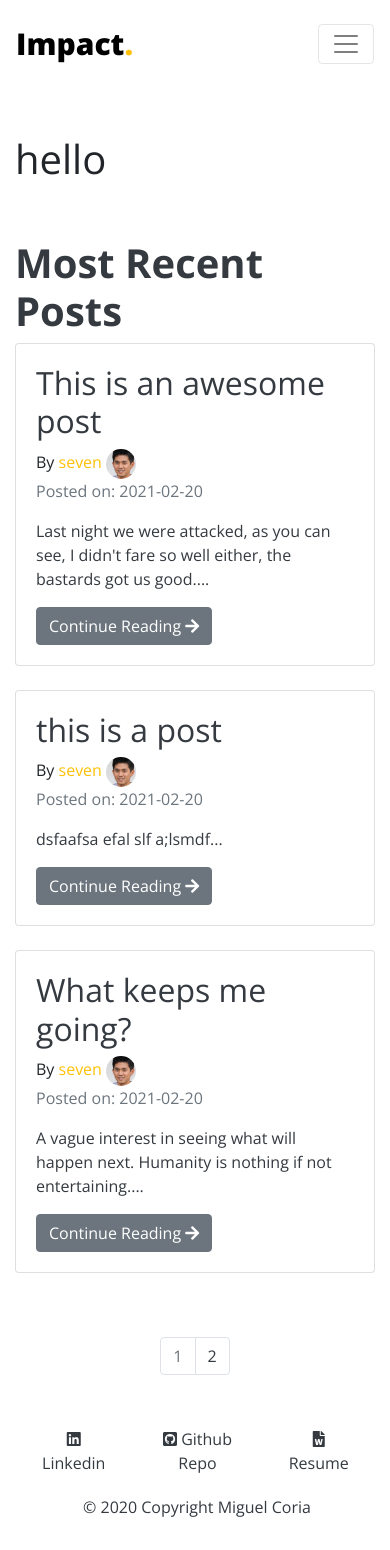
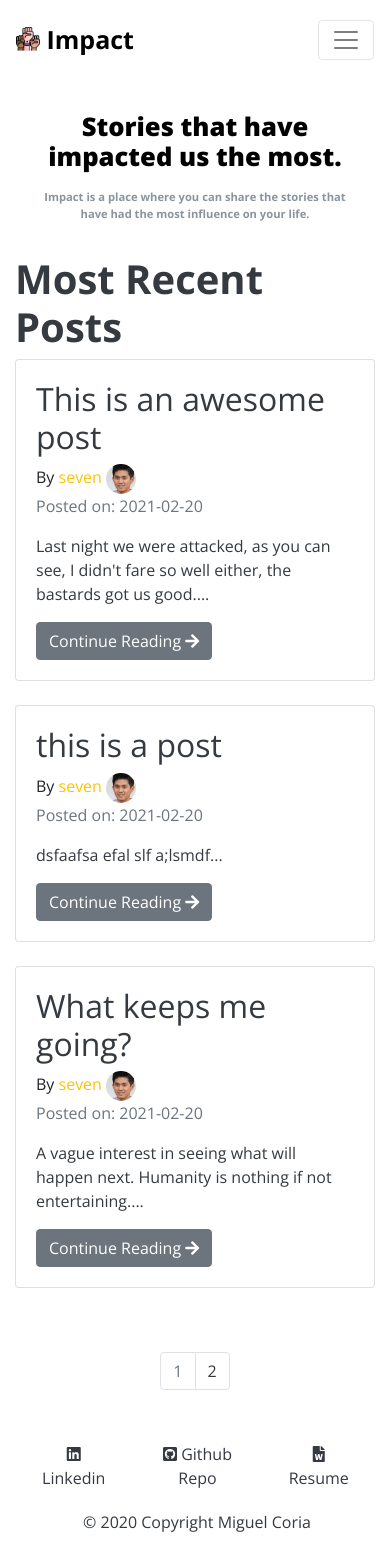
Before and after one commit to miguelcoria94/Impact, a Flask app: page / in a window 390 px wide. Before the commit the page ends 1517 px from the top, so only its background shows below. Run offline with Flask 2, Linux system fonts and the light colour scheme; data comes from the database, SQL or seed files in the repository; some libraries are stand-ins or nearby versions.

Commit message:
working on nav

```diff
--- a/impact/static/styles/main.css
+++ b/impact/static/styles/main.css
@@ -10,6 +10,14 @@ body {
 
 nav {
   padding: 1rem 3rem !important;
+  background-color: #ffff;
+}
+
+.navbar-logo-image {
+  height: 1.5rem;
+  width: auto;
+  position: relative;
+  bottom: 3px;
 }
 
 .nav-item {
@@ -19,7 +27,7 @@ nav {
 .nav-link {
   font-size: 0.8rem !important;
   font-weight: bold !important;
-  color: #afbbcc !important;
+  color: #8b949e !important;
   display: flex;
   align-items: center;
 }
@@ -53,10 +61,35 @@ nav {
   color: #fdc500 !important;
 }
 
+.nav-brand-logo {
+  stroke: #fdc500;
+}
+
 /* homepage */
 
 .home-header {
-  padding: 3rem 0rem;
+  padding: 6rem 3rem;
+  display: flex;
+  justify-content: center;
+  align-items: center;
+  align-content: center;
+  flex-direction: column;
+}
+
+.home-header-title {
+  font-size: 4rem;
+  font-weight: 800;
+  text-align: center;
+  margin-bottom: 1.5rem;
+  color: black;
+}
+
+.home-header-subtitle {
+  color: #8b949e;
+  font-weight: bold;
+  display: inline-block;
+  font-size: 0.8rem;
+  text-align: center;
 }
 /* account page */
 
@@ -68,9 +101,10 @@ nav {
 }
 
 .logo-text {
-  font-size: 30px !important;
+  font-size: 25px !important;
   font-weight: 800 !important;
   color: black !important;
+  font-weight: 700 !important;
 }
 
 .form-div {
@@ -87,7 +121,24 @@ textarea {
   border-radius: 100%;
 }
 
+@media only screen and (max-width: 863px) {
+  .home-header-title {
+    font-size: 3rem;
+  }
+
+  .home-header {
+    padding: 4rem 2rem;
+  }
+
+  .home-header-subtitle {
+    font-size: 0.7rem;
+  }
+}
+
 @media only screen and (max-width: 750px) {
+  .home-header-title {
+    font-size: 2rem;
+  }
   .nav-item {
     padding-left: 0rem !important;
   }
@@ -95,4 +146,21 @@ textarea {
   nav {
     padding: 1rem 1rem !important;
   }
+
+  .home-header {
+    padding: 3rem 2rem;
+  }
 }
+
+@media only screen and (max-width: 560px) {
+  .home-header-title {
+    font-size: 1.6rem;
+    margin-bottom: 1rem;
+  }
+}
+
+@media only screen and (max-width: 460px) {
+  .home-header {
+    padding: 2rem 1rem;
+  }
+}
--- a/impact/templates/base.html
+++ b/impact/templates/base.html
@@ -45,15 +45,17 @@
     <title>Impact - Home</title>
   </head>
   <body style="background-color: #ffffff">
-    <nav
-      class="navbar navbar-expand-md navbar-light"
-      style="background-color: #ffffff"
-    >
+    <nav class="navbar navbar-expand-md navbar-light">
       <a
         class="navbar-brand font-weight-bold logo-text"
         href="/"
         style="color: #000000"
-        >Impact<span class="text-warning">.</span></a
+        ><img
+          src="{{ url_for('static', filename='images/teamwork.png') }}"
+          alt=""
+          class="navbar-logo-image"
+        />
+        Impact</a
       >
       <button
         class="navbar-toggler"
--- a/impact/templates/index.html
+++ b/impact/templates/index.html
@@ -15,18 +15,8 @@
     {% endwith %}
 </div>
 <div class="home-header">
-  <h1>hello</h1>
-  <!-- <div class="row">
-    <div class="col">
-      <h1 class="display-4">Stories that have impacted us the most <span class="text-warning">.</span></h1>
-      <hr class="my-4">
-      <p class="lead">Impact is a place where you can share the stories that have had the most influence on your life.</p>
-      <a class="btn btn-warning btn-lg" href="/register" role="button">Register Today!</a>
-    </div>
-    <div class="col">
-    <img class="" align='center' src="{{url_for('static',filename='images/hands.png')}}" height="300">
-    </div>
-  </div> -->
+  <h1 class="home-header-title">Stories that have <br> impacted us the most.</h1>
+  <span class="home-header-subtitle">Impact is a place where you can share the stories that have had the most influence on your life.</span>
 </div>
 <div>
   <h1 class="text-dark fs-1 font-weight-bold">Most Recent Posts</h1>
```
Also changed, not shown: impact/static/images/header-image.jpg (added), impact/static/images/header-img.jpg (added), impact/static/images/header.jpg (added), impact/static/images/teamwork.png (added).
